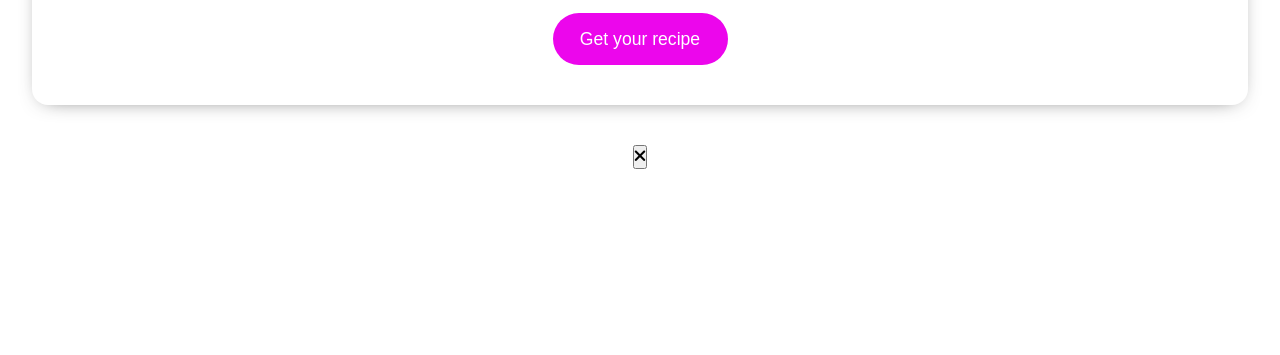
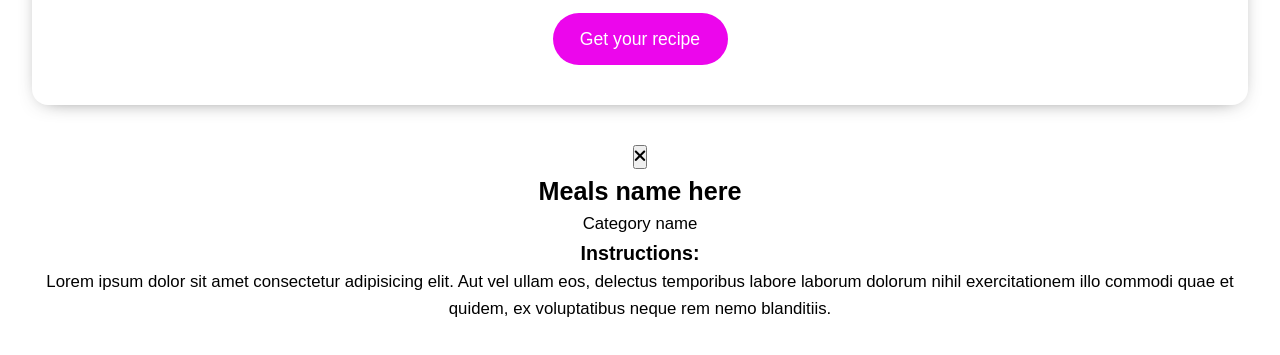
Before and after one commit to Lynnmwaniki/food-recipe-web-app, a plain HTML site: page food-recipe-web-IP/index.html in a window 1280 px wide. Shown: the part 956-1311 px from the top of the page. Before the commit the page ends 1159 px from the top, so only its background shows below. Drawn offline with Linux system fonts and the light colour scheme.

Commit message:
added meal details content

```diff
--- a/food-recipe-web-IP/index.html
+++ b/food-recipe-web-IP/index.html
@@ -66,6 +66,16 @@
                 <div class="meal-details">
                     <button type="button" class="btn recipe-close-btn" id="recipe-close-btn"> <i class="fas fa-times"></i></button>
 
+                    <!--content for the meals-->
+                    <div class="meal-details-content">
+                        <h2 class="recipe-title">Meals name here</h2>
+                        <p class="recipe-category">Category name</p>
+                        <div class="recipe-instruct">
+                            <h3>Instructions:</h3>
+                            <p>Lorem ipsum dolor sit amet consectetur adipisicing elit. Aut vel ullam eos, delectus temporibus labore laborum dolorum nihil exercitationem illo commodi quae et quidem, ex voluptatibus neque rem nemo blanditiis.</p>
+                        </div>
+
+                    </div>
                 </div>
             </div>
 
```
